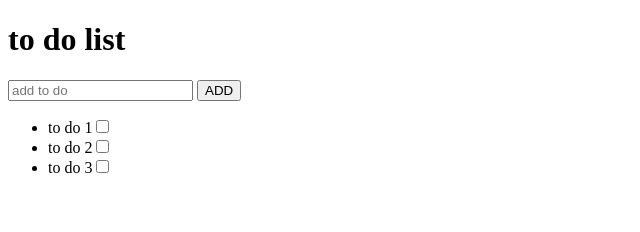
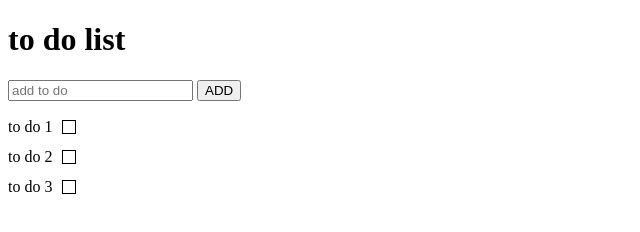
Before and after one commit to avivt1205/TodoList, a plain HTML site: page DOMmanipulation/index.html in a window 1280 px wide. Shown: the whole page, without its empty margins (0-640 px from the left). Drawn offline with Linux system fonts and the light colour scheme.

Commit message:
Update index.css

```diff
--- a/DOMmanipulation/index.css
+++ b/DOMmanipulation/index.css
@@ -2,9 +2,17 @@
     display: flex;
     flex-direction: column;
     width: fit-content;
+    list-style: none;
+    padding: 0;
+    row-gap: 10px;
 }
 #list li {
     direction: ltr;
+    display: inline-flex;
+    align-items: center;
+    column-gap: 6px;
+    justify-content: flex-start;
+    cursor: pointer;
 }
 
 #list li.checked {
@@ -20,3 +28,15 @@
     height: 1px;
     background: #000;
 }
+
+input[name="finishedTask"] {
+    appearance: none;
+    width: 14px;
+    height: 14px;
+    border: 1px solid #000;
+}
+
+li.checked input[name="finishedTask"] {
+    background-size: cover;
+    background-image: url('/DOMmanipulation/assets/checkedIcon.png');
+}
```
